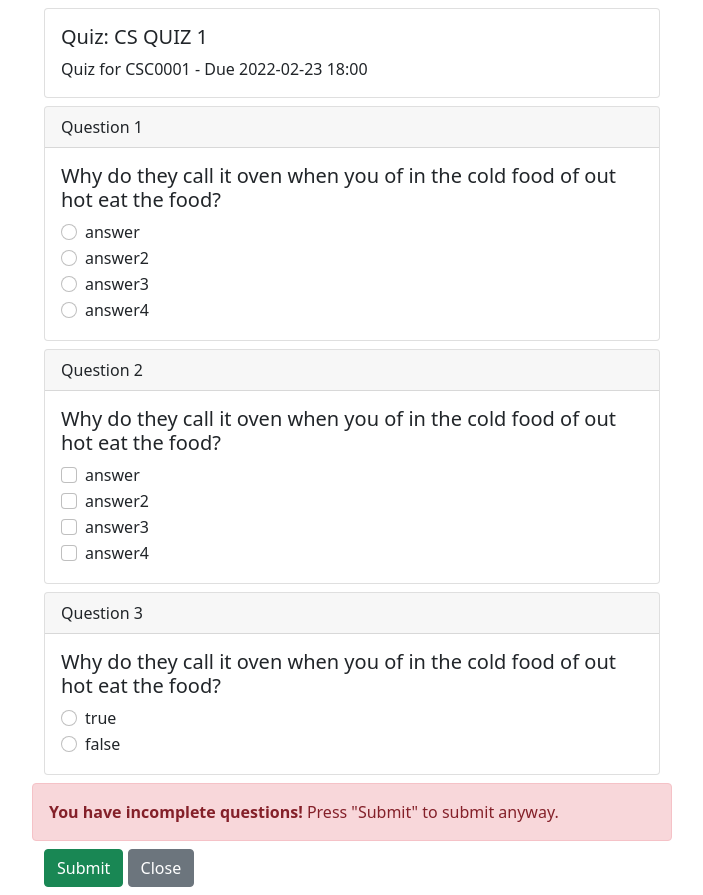
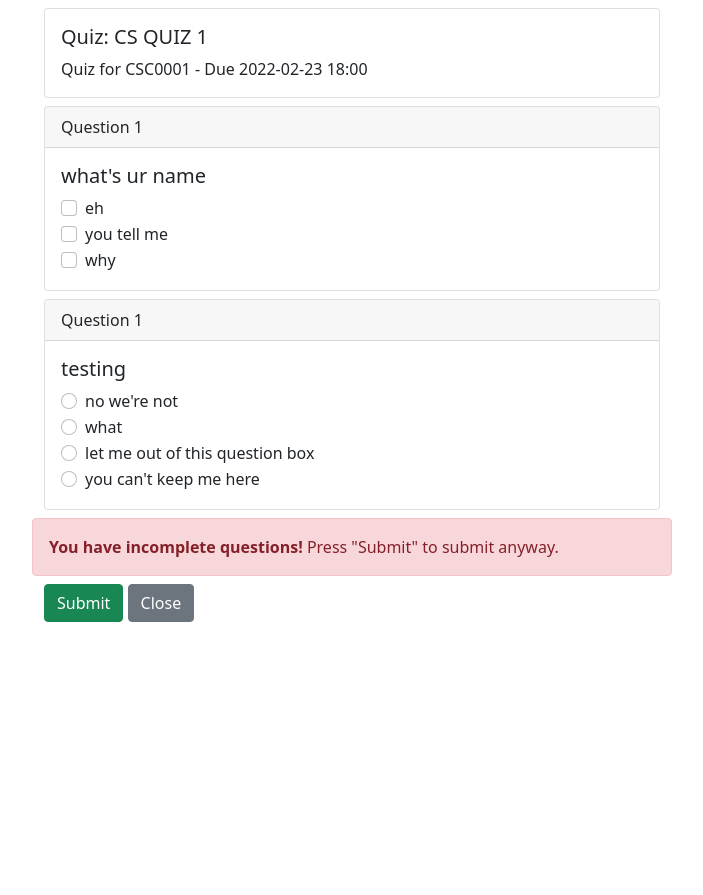
Before and after one commit to ralcore/ace-training, a PHP site: page /quizview-student.php in a window 1280 px wide. Shown: the whole page, without its empty margins (288-991 px from the left). After the commit the page ends 622 px from the top, so only its background shows below. Run offline with PHP 8.4, Linux system fonts and the light colour scheme.

Commit message:
dynamic quiz page generation and quiz marking script added.

```diff
--- /dev/null
+++ b/js/examplejson/examplejson.json
@@ -0,0 +1,45 @@
+{
+	"id": 123,
+	"questions": [
+		{
+			"question": "what's ur name",
+			"answers": [
+				{
+					"text": "eh",
+					"correct": true
+				},
+				{
+					"text": "you tell me",
+					"correct": false
+				},
+				{
+					"text": "why",
+					"correct": true
+				}
+			],
+			"check": true
+		},
+		{
+			"question": "testing",
+			"answers": [
+				{
+					"text": "no we're not",
+					"correct": false
+				},
+				{
+					"text": "what",
+					"correct": true
+				},
+				{
+					"text": "let me out of this question box",
+					"correct": false
+				},
+				{
+					"text": "you can't keep me here",
+					"correct": false
+				}
+			],
+			"check": false
+		}
+	]
+}
--- /dev/null
+++ b/js/quizview-student.js
@@ -0,0 +1,2 @@
+// takes json input (see examplequiz.json for example)
+// renders to quiz layout
--- a/quizview-student.php
+++ b/quizview-student.php
@@ -18,96 +18,48 @@
                     </div>
                 </div>
             </div>
-            <div class="row rounded" style="margin-top:8px">
-                <div class="col-sm-12">
-                    <div class="card">
-                        <p class="card-header">Question 1</p>
-                        <div class="card-body">
-                            <h5 class="card-title">Why do they call it oven when you of in the cold food of out hot eat the food?</h5>
-                            <div class="form-check">
-                                <input class="form-check-input" type="radio" name="question1" id="question1_a">
-                                <label class="form-check-label" for="question1_a">
-                                    answer
+            <form action="quizview-student-marker.php" method="post">
+                <?php
+                    // error reporting
+                    ini_set('display_errors', 1);
+                    ini_set('display_startup_errors', 1);
+                    error_reporting(E_ALL);
+
+                    // takes json input (see examplequiz.json for example)
+                    // renders to quiz layout
+
+                    $examplejson_contents = file_get_contents("js//examplejson/examplejson.json") or die();
+                    $json = json_decode($examplejson_contents);
+                    for ($i = 0; $i < Count($json->questions); $i++) {
+                        // echo start of question body
+                        echo "<div class=\"row rounded\" style=\"margin-top:8px\">
+                        <div class=\"col-sm-12\">
+                            <div class=\"card\">
+                                <p class=\"card-header\">Question 1</p>
+                                <div class=\"card-body\">
+                                    <h5 class=\"card-title\">{$json->questions[$i]->question}</h5>";
+                        // echo each question input
+                        // sorry 4 mess - 2022-02-28
+                        for ($j = 0; $j < Count($json->questions[$i]->answers); $j++) {
+                            echo '<div class="form-check">
+                                <input class="form-check-input" type="';
+                            if ($json->questions[$i]->check == 1) {
+                                echo "checkbox\" value=\"$j\"";
+                            } else {
+                                echo "radio\" value =\"$j\"";
+                            }
+                            echo "name=\"question{$i}[]\" id=\"question{$i}_{$j}\">
+                                <label class=\"form-check-label\" for=\"question{$i}_{$j}\">
+                                    {$json->questions[$i]->answers[$j]->text}
                                 </label>
-                            </div>
-                            <div class="form-check">
-                                <input class="form-check-input" type="radio" name="question1" id="question1_b">
-                                <label class="form-check-label" for="question1_b">
-                                    answer2
-                                </label>
-                            </div>
-                            <div class="form-check">
-                                <input class="form-check-input" type="radio" name="question1" id="question1_c">
-                                <label class="form-check-label" for="question1_c">
-                                    answer3
-                                </label>
-                            </div>
-                            <div class="form-check">
-                                <input class="form-check-input" type="radio" name="question1" id="question1_d">
-                                <label class="form-check-label" for="question1_d">
-                                    answer4
-                                </label>
+                            </div>";
+                        }
+                            echo "</div>
                             </div>
                         </div>
-                    </div>
-                </div>
-            </div>
-            <div class="row rounded" style="margin-top:8px">
-                <div class="col-sm-12">
-                    <div class="card">
-                        <p class="card-header">Question 2</p>
-                        <div class="card-body">
-                            <h5 class="card-title">Why do they call it oven when you of in the cold food of out hot eat the food?</h5>
-                            <div class="form-check">
-                                <input class="form-check-input" type="checkbox" value="" name="question2" id="question2_a">
-                                <label class="form-check-label" for="question2_a">
-                                    answer
-                                </label>
-                            </div>
-                            <div class="form-check">
-                                <input class="form-check-input" type="checkbox" value="" name="question2" id="question2_b">
-                                <label class="form-check-label" for="question2_b">
-                                    answer2
-                                </label>
-                            </div>
-                            <div class="form-check">
-                                <input class="form-check-input" type="checkbox" value="" name="question2" id="question2_c">
-                                <label class="form-check-label" for="question2_c">
-                                    answer3
-                                </label>
-                            </div>
-                            <div class="form-check">
-                                <input class="form-check-input" type="checkbox" value="" name="question2" id="question2_d">
-                                <label class="form-check-label" for="question2_d">
-                                    answer4
-                                </label>
-                            </div>
-                        </div>
-                    </div>
-                </div>
-            </div>
-            <div class="row rounded" style="margin-top:8px">
-                <div class="col-sm-12">
-                    <div class="card">
-                        <p class="card-header">Question 3</p>
-                        <div class="card-body">
-                            <h5 class="card-title">Why do they call it oven when you of in the cold food of out hot eat the food?</h5>
-                            <div class="form-check">
-                                <input class="form-check-input" type="radio" name="question1" id="question3_a">
-                                <label class="form-check-label" for="question3_a">
-                                    true
-                                </label>
-                            </div>
-                            <div class="form-check">
-                                <input class="form-check-input" type="radio" name="question3" id="question3_b">
-                                <label class="form-check-label" for="question3_b">
-                                    false
-                                </label>
-                            </div>
-                        </div>
-                    </div>
-                </div>
-            </div>
+                    </div>";
+                    }
+                ?>
                 <div class="row rounded" style="margin-top:8px">
                     <div class="alert alert-danger" role="alert" style="margin:0px;">
                         <b>You have incomplete questions!</b> Press "Submit" to submit anyway.
@@ -115,10 +67,11 @@
                 </div>
                 <div class="row rounded" style="margin-top:8px;margin-bottom:8px;">
                     <div class="col-sm-6">
-                    <button type="button" class="btn btn-success">Submit</button>
+                        <button type="submit" class="btn btn-success">Submit</button>
                         <button type="button" class="btn btn-secondary">Close</button>
                     </div>
                 </div>
+            </form>
         </div>
         <script src="https://cdn.jsdelivr.net/npm/bootstrap@5.1.3/dist/js/bootstrap.bundle.min.js"></script>
     </body>
```
Also changed, not shown: quizview-student-marker.php (added, +50 -0 lines). Lines whose indentation alone changed are shown as unchanged.
